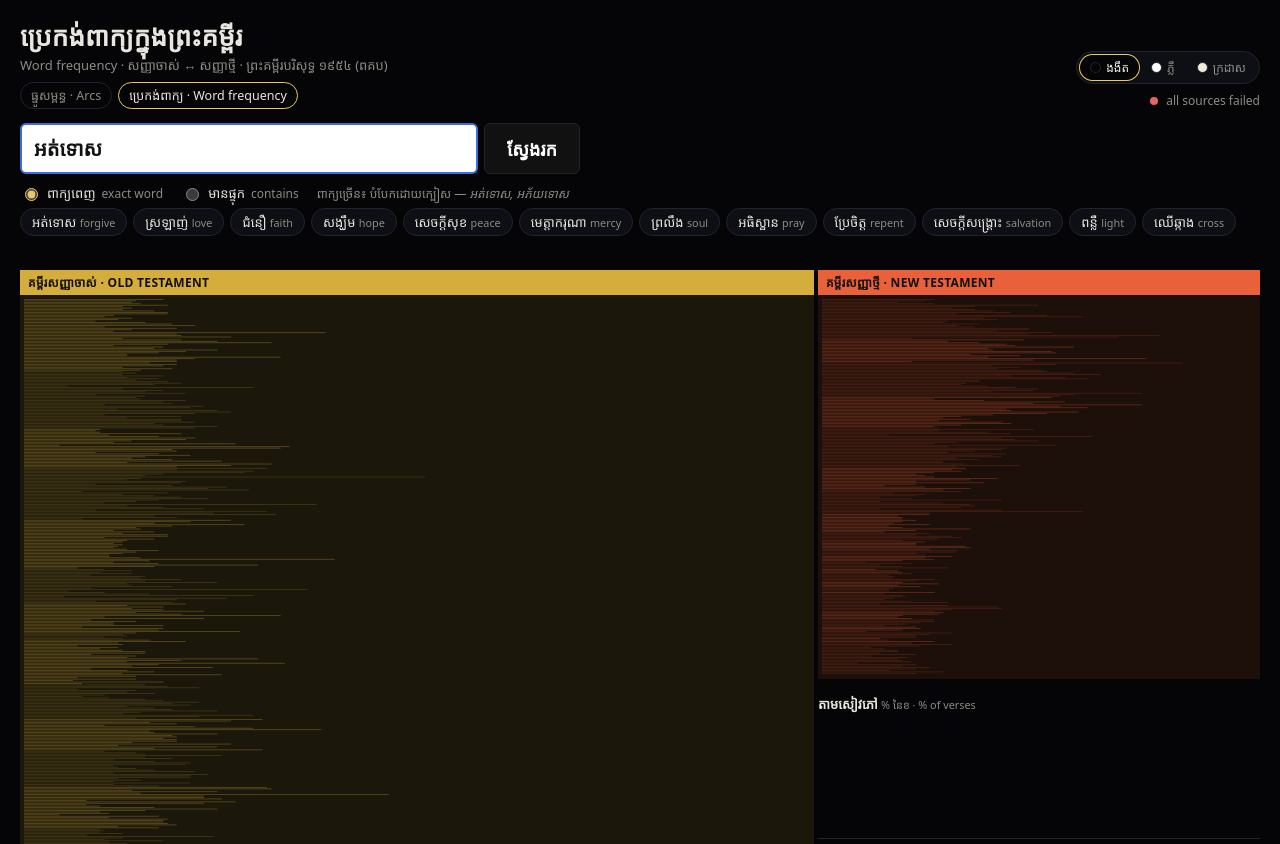
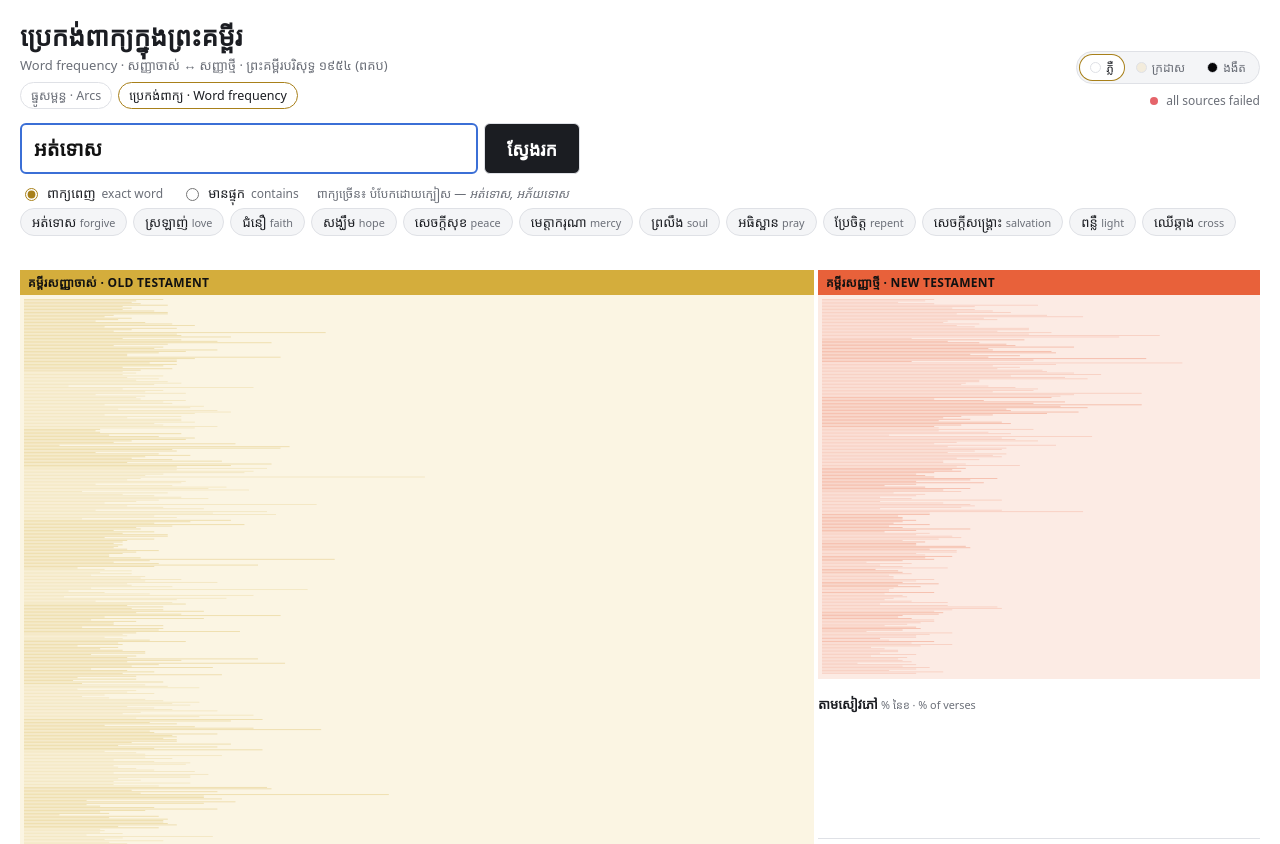
Before and after one commit to khgeo/Khmer_Bible, a plain HTML site: page words.html in a window 1280 px wide. Shown: the top 844 px of the page. Drawn offline with Linux system fonts and the light colour scheme; no server answers; a web font is replaced by a local one.

Commit message:
Light
Light

```diff
--- a/common.js
+++ b/common.js
@@ -7,7 +7,7 @@ const kmNum = n => String(n).replace(/\d/g, d => KD[d]);
 const toAscii = s => s.replace(/[០-៩]/g, d => KD.indexOf(d));
 const esc = s => String(s).replace(/[&<>"]/g, c => ({ '&': '&amp;', '<': '&lt;', '>': '&gt;', '"': '&quot;' }[c]));
 // ---------- page colour themes (dark / light / paper), remembered per browser ----------
-const THEMES = [['dark', 'ងងឹត', '#050507'], ['light', 'ភ្លឺ', '#ffffff'], ['paper', 'ក្រដាស', '#f3ecdc']];
+const THEMES = [['light', 'ភ្លឺ', '#ffffff'], ['paper', 'ក្រដាស', '#f3ecdc'], ['dark', 'ងងឹត', '#050507']];
 const cssVar = n => getComputedStyle(document.documentElement).getPropertyValue(n).trim();
 function setTheme(t) {
   document.documentElement.dataset.theme = t;
@@ -17,7 +17,7 @@ function setTheme(t) {
 }
 function mountThemeSwitch() {
   const host = document.querySelector('.hdr-right'); if (!host) return;
-  const cur = document.documentElement.dataset.theme || 'dark';
+  const cur = document.documentElement.dataset.theme || 'light';
   const div = document.createElement('div'); div.className = 'theme'; div.setAttribute('role', 'group'); div.setAttribute('aria-label', 'ពណ៌ទំព័រ · Page colour');
   div.innerHTML = THEMES.map(([k, l, sw]) => `<button type="button" data-t="${k}" class="${k === cur ? 'on' : ''}" title="${k}"><i style="background:${sw}"></i>${l}</button>`).join('');
   div.onclick = e => { const b = e.target.closest('button'); if (b) setTheme(b.dataset.t); };
--- a/style.css
+++ b/style.css
@@ -1,4 +1,9 @@
-:root,:root[data-theme="dark"]{
+:root{
+  --km:"Kantumruy Pro","Battambang",system-ui,sans-serif;
+  --verse:"Battambang","Kantumruy Pro",serif;
+}
+/* light is the default theme */
+:root[data-theme="dark"]{
   --bg:#050507; --panel:#0e0f14; --line:#22242d; --text:#e8e6df; --muted:#8d8b84;
   --accent:#e7c86a; --link:#9fd3ff;
   --tip:rgba(14,15,20,.96); --hover:#14161d; --vtext:#d8d5cc; --vsel:#1c1a10;
@@ -7,11 +12,9 @@
   --cv-blend:lighter; --cv-alpha:1; --cv-dark:1; --cv-axis:#3b6fd6; --cv-bar1:#d8d8d8; --cv-bar2:#8a8a8a;
   --cv-label:#8d8b84; --cv-hover:rgba(255,255,255,.55); --cv-sel:rgba(231,200,106,.55);
   --hit-ot:#ffe28a; --hit-nt:#ffb08f; --ot-bg:#1b170b; --nt-bg:#1d0f0a;
-  --km:"Kantumruy Pro","Battambang",system-ui,sans-serif;
-  --verse:"Battambang","Kantumruy Pro",serif;
   color-scheme:dark;
 }
-:root[data-theme="light"]{
+:root,:root[data-theme="light"]{
   --bg:#ffffff; --panel:#f4f5f7; --line:#dfe1e6; --text:#1b1d22; --muted:#6b6f78;
   --accent:#a8801a; --link:#1b5fb8;
   --tip:rgba(255,255,255,.98); --hover:#f1f3f6; --vtext:#2b2d33; --vsel:#fff3cf;
--- a/words.html
+++ b/words.html
@@ -5,7 +5,7 @@
 <meta name="viewport" content="width=device-width, initial-scale=1">
 <title>ប្រេកង់ពាក្យ — Khmer Bible Word Frequency</title>
 <meta name="description" content="Search any Khmer word and compare how often it appears in the Old and New Testament of the Khmer Old Version 1954 (ពគប).">
-<script>try{document.documentElement.dataset.theme=localStorage.getItem("kb-theme")||"dark"}catch(e){document.documentElement.dataset.theme="dark"}</script>
+<script>try{document.documentElement.dataset.theme=localStorage.getItem("kb-theme")||"light"}catch(e){document.documentElement.dataset.theme="light"}</script>
 <link rel="icon" href="assets/icon.svg" type="image/svg+xml">
 <link rel="preconnect" href="https://fonts.googleapis.com">
 <link rel="preconnect" href="https://fonts.gstatic.com" crossorigin>
```
Also changed, not shown: index.html (+1 -1 lines), assets/icon.svg, assets/screenshot.png, 1 other file.
